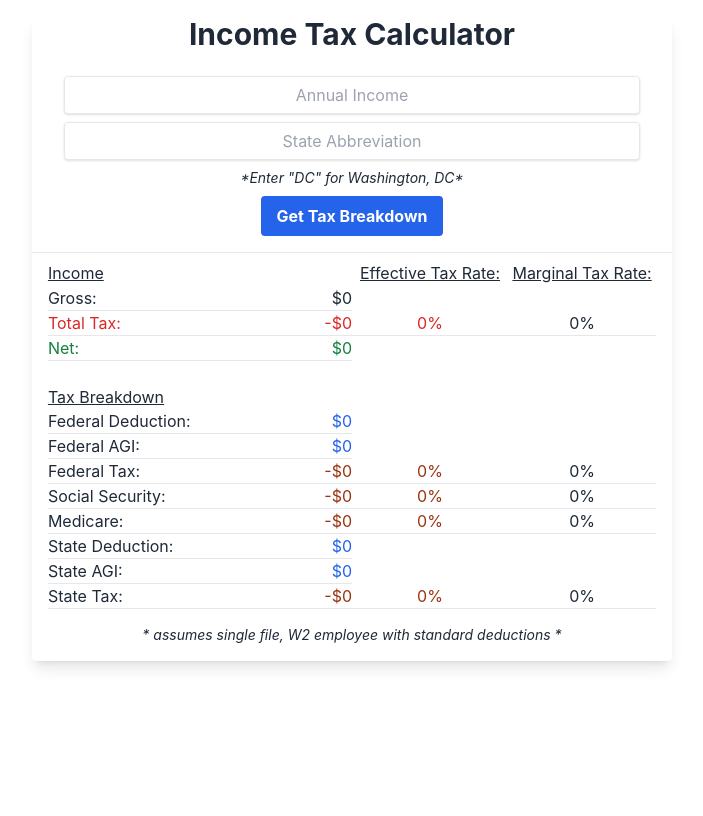
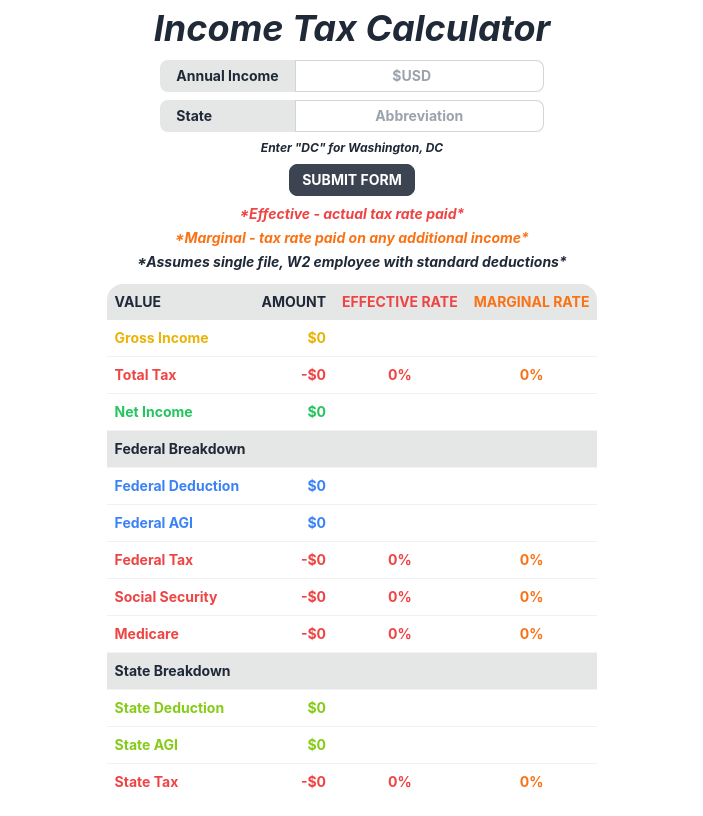
Before and after one commit to jcseeley/Income-Tax-Calculator, a React (Create React App) app: page / in a window 1280 px wide. Shown: the whole page, without its empty margins (288-991 px from the left). Built offline with nearby package versions, Linux system fonts and the light colour scheme.

Commit message:
Convert to table format and colorize outputs.

```diff
--- a/src/components/IncomeTaxDash.js
+++ b/src/components/IncomeTaxDash.js
@@ -115,140 +115,141 @@ const IncomeTaxDash = () => {
 
   return (
     <React.Fragment>
-      <div className="flex justify-center">
-        <div className="rounded overflow-hidden shadow-lg mb-2 mt-4">
-          <h1 className="text-center text-3xl font-bold">Income Tax Calculator</h1>
-          <form id="form" className="bg-white rounded px-8 pt-6 pb-4" onSubmit={handleFormSubmission}>
-            <input className="shadow appearance-none border rounded w-full py-2 px-3 text-center leading-tight focus:outline-none focus:shadow-outline mb-2"
-              type='float'
-              name='income'
-              placeholder='Annual Income' />
-            <input className="shadow appearance-none border rounded w-full py-2 px-3 text-center leading-tight focus:outline-none focus:shadow-outline mb-2"
-              type='string'
-              name='state'
-              placeholder='State Abbreviation' />
-              <p className="text-center text-sm italic">*Enter "DC" for Washington, DC*</p>
-            <div className="flex justify-center">
-              <button className="bg-blue-600 hover:bg-blue-500 text-white font-bold py-2 px-4 rounded mt-2" type='submit' onClick={() => clearValues()}>Get Tax Breakdown</button>
-            </div>
-          </form>
-          <hr />
-          <div className="grid grid-cols-4 mt-2 ml-2 mr-2 mb-2">
-            <div className="text-left ml-2 mb-2">
-              <h1 className="underline">Income</h1>
-              <hr className="border-white"/>
-              <h1>Gross:</h1>
-              <hr />
-              <h1 className="text-red-600">Total Tax:</h1>
-              <hr />
-              <h1 className="text-green-700">Net:</h1>
-              <hr />
-              <br />
-              <h1 className="underline">Tax Breakdown</h1>
-              <h1>Federal Deduction:</h1>
-              <hr />
-              <h1>Federal AGI:</h1>
-              <hr />
-              <h1>Federal Tax:</h1>
-              <hr />
-              <h1>Social Security:</h1>
-              <hr />
-              <h1>Medicare:</h1>
-              <hr />
-              <h1><span>{state}</span> State Deduction:</h1>
-              <hr />
-              <h1><span>{state}</span> State AGI:</h1>
-              <hr />
-              <h1><span>{state}</span> State Tax:</h1>
-              <hr />
-            </div>
-            <div className="text-right mb-2">
-              <br />
-              <hr className="border-white"/>
-              <h1>${gross.toLocaleString("en-US")}</h1>
-              <hr />
-              <h1 className="text-red-600">-${totalTax.toLocaleString("en-US")}</h1>
-              <hr />
-              <h1 className="text-green-700"><span>${net.toLocaleString("en-US")}</span></h1>
-              <hr />
-              <br />
-              <br />
-              <h1 className="text-blue-600">${fedDeduction.toLocaleString("en-US")}</h1>
-              <hr />
-              <h1 className="text-blue-600">${AGI.toLocaleString("en-US")}</h1>
-              <hr />
-              <h1><span className="text-orange-800">-${fedTax.toLocaleString("en-US")}</span></h1>
-              <hr />
-              <h1><span className="text-orange-800">-${social.toLocaleString("en-US")}</span></h1>
-              <hr />
-              <h1><span className="text-orange-800">-${medicare.toLocaleString("en-US")}</span></h1>
-              <hr />
-              <h1><span className="text-blue-600">${stateDeduction.toLocaleString("en-US")}</span></h1>
-              <hr />
-              <h1><span className="text-blue-600">${stateAGI.toLocaleString("en-US")}</span></h1>
-              <hr />
-              <h1><span className="text-orange-800">-${stateTax.toLocaleString("en-US")}</span></h1>
-              <hr />
-            </div>
-            <div className="text-center mb-2">
-              <h1 className="underline ml-2 mr-2">Effective Tax Rate:</h1>
-              <hr className="border-white"/>
-              <br />
-              <hr className="border-white"/>
-              <h1 className="text-red-600"><span>{totalEffective}</span>%</h1>
-              <hr />
-              <br />
-              <hr className="border-white"/>
-              <br />
-              <br />
-              <br />
-              <hr className="border-white"/>
-              <br />
-              <hr className="border-white"/>
-              <h1 className="text-orange-800"><span>{fedEffective}</span>%</h1>
-              <hr />
-              <h1 className="text-orange-800"><span>{socialEffective}</span>%</h1>
-              <hr />
-              <h1 className="text-orange-800"><span>{medEffective}</span>%</h1>
-              <hr />
-              <br />
-              <hr className="border-white"/>
-              <br />
-              <hr className="border-white"/>
-              <h1 className="text-orange-800"><span>{stateEffective}</span>%</h1>
-              <hr />
-            </div>
-            <div className="text-center mr-2">
-              <h1 className="underline">Marginal Tax Rate:</h1>
-              <hr className="border-white"/>
-              <br />
-              <hr className="border-white"/>
-              <h1>{totalMarginal}%</h1>
-              <hr />
-              <br />
-              <hr className="border-white"/>
-              <br />
-              <br />
-              <br />
-              <hr className="border-white"/>
-              <br />
-              <hr className="border-white"/>
-              <h1><span>{fedMarginal}</span>%</h1>
-              <hr />
-              <h1><span>{socialMarginal}</span>%</h1>
-              <hr />
-              <h1><span>{medMarginal}</span>%</h1>
-              <hr />
-              <br />
-              <hr className="border-white"/>
-              <br />
-              <hr className="border-white"/>
-              <h1><span>{stateMarginal}</span>%</h1>
-              <hr />
-            </div>
+      <div className="flex grid justify-center font-bold mt-2">
+        {/* Header */}
+        <h1 className="text-center text-4xl italic font-bold mb-2">Income Tax Calculator</h1>
+        {/* Form Start */}
+        <form id="form" className="grid flex-1 justify-self-center pt-1 px-4 pb-2 w-full" onSubmit={handleFormSubmission}>
+          {/* Input Div */}
+          <div className="justify-self-center">
+            <label className="input-group input-group-sm mb-2">
+              <span className="w-full">Annual Income</span>
+              <input className="input input-bordered input-sm text-center"
+                type='number'
+                step='.01'
+                name='income'
+                placeholder='$USD' />
+            </label>
+            <label className="input-group input-group-sm text-center mb-2">
+              <span className="w-full">State</span>
+              <input className="input input-bordered input-sm text-center"
+                type='string'
+                name='state'
+                placeholder='Abbreviation' />
+            </label>
           </div>
-          <p className="text-center text-sm italic mb-4">* assumes single file, W2 employee with standard deductions *</p>
-        </div>
+          <p className="text-center text-xs italic">Enter "DC" for Washington, DC</p>
+          <button className="btn btn-sm justify-self-center font-bold mt-2" type='submit' onClick={() => clearValues()}>Submit Form</button>
+          {/* Info */}
+          <p className="text-center text-sm italic text-red-500 mt-2">*Effective - actual tax rate paid*</p>
+          <p className="text-center text-sm italic text-orange-500 mt-1">*Marginal - tax rate paid on any additional income*</p>
+          <p className="text-center text-sm italic mt-1 mb-1">*Assumes single file, W2 employee with standard deductions*</p>
+        </form>
+        {/* Table Start */}
+        <table className="table table-compact flex-1 w-3/4 justify-self-center ml-2 mr-2 mb-4">
+          <thead>
+            <tr className="active">
+              <th className="w-1/5">Value</th>
+              <th className="text-right">Amount</th>
+              <th className="text-center text-red-500">Effective Rate</th>
+              <th className="text-center text-orange-500">Marginal Rate</th>
+            </tr>
+          </thead>
+          <tbody>
+            {/* Gross Income */}
+            <tr className="hover">
+              <td className="text-yellow-500">Gross Income</td>
+              <td className="text-right text-yellow-500">${gross.toLocaleString("en-US")}</td>
+              <td></td>
+              <td></td>
+            </tr>
+            {/* Total Tax */}
+            <tr className="hover">
+              <td className="text-red-500">Total Tax</td>
+              <td className="text-red-500 text-right">-${totalTax.toLocaleString("en-US")}</td>
+              <td className="text-red-500 text-center">{totalEffective}%</td>
+              <td className="text-center text-orange-500">{totalMarginal}%</td>
+            </tr>
+            {/* Net Income */}
+            <tr className="hover">
+              <td className="text-green-500">Net Income</td>
+              <td className="text-green-500 text-right">${net.toLocaleString("en-US")}</td>
+              <td></td>
+              <td></td>
+            </tr>
+            {/* Blank - Federal Breakdown */}
+            <tr className="active">
+              <td className="text-sm">Federal Breakdown</td>
+              <td></td>
+              <td></td>
+              <td></td>
+            </tr>
+            {/* Federal Deduction */}
+            <tr className="hover">
+              <td className="text-blue-500">Federal Deduction</td>
+              <td className="text-right text-blue-500">${fedDeduction.toLocaleString("en-US")}</td>
+              <td></td>
+              <td></td>
+            </tr>
+            {/* Federal AGI */}
+            <tr className="hover">
+              <td className="text-blue-500">Federal AGI</td>
+              <td className="text-right text-blue-500">${AGI.toLocaleString("en-US")}</td>
+              <td></td>
+              <td></td>
+            </tr>
+            {/* Federal Tax */}
+            <tr className="hover">
+              <td className="text-red-500">Federal Tax</td>
+              <td className="text-right text-red-500">-${fedTax.toLocaleString("en-US")}</td>
+              <td className="text-center text-red-500">{fedEffective}%</td>
+              <td className="text-center text-orange-500">{fedMarginal}%</td>
+            </tr>
+            {/* Social Security */}
+            <tr className="hover">
+              <td className="text-red-500">Social Security</td>
+              <td className="text-right text-red-500">-${social.toLocaleString("en-US")}</td>
+              <td className="text-center text-red-500">{socialEffective}%</td>
+              <td className="text-center text-orange-500">{socialMarginal}%</td>
+            </tr>
+            {/* Medicare */}
+            <tr className="hover">
+              <td className="text-red-500">Medicare</td>
+              <td className="text-right text-red-500">-${medicare.toLocaleString("en-US")}</td>
+              <td className="text-center text-red-500">{medEffective}%</td>
+              <td className="text-center text-orange-500">{medMarginal}%</td>
+            </tr>
+            {/* Blank - Federal Breakdown */}
+            <tr className="active">
+              <td className="text-sm">State Breakdown</td>
+              <td></td>
+              <td></td>
+              <td></td>
+            </tr>
+            {/* State Deduction */}
+            <tr className="hover">
+              <td className="text-lime-500"><span>{state}</span> State Deduction</td>
+              <td className="text-right text-lime-500">${stateDeduction.toLocaleString("en-US")}</td>
+              <td></td>
+              <td></td>
+            </tr>
+            {/* State AGI */}
+            <tr className="hover">
+              <td className="text-lime-500"><span>{state}</span> State AGI</td>
+              <td className="text-right text-lime-500">${stateAGI.toLocaleString("en-US")}</td>
+              <td></td>
+              <td></td>
+            </tr>
+            {/* State Tax */}
+            <tr className="hover">
+              <td className="text-red-500"><span>{state}</span> State Tax</td>
+              <td className="text-right text-red-500">-${stateTax.toLocaleString("en-US")}</td>
+              <td className="text-center text-red-500">{stateEffective}%</td>
+              <td className="text-center text-orange-500">{stateMarginal}%</td>
+            </tr>
+          </tbody>
+        </table>
+
       </div>
     </React.Fragment>
   );
```
